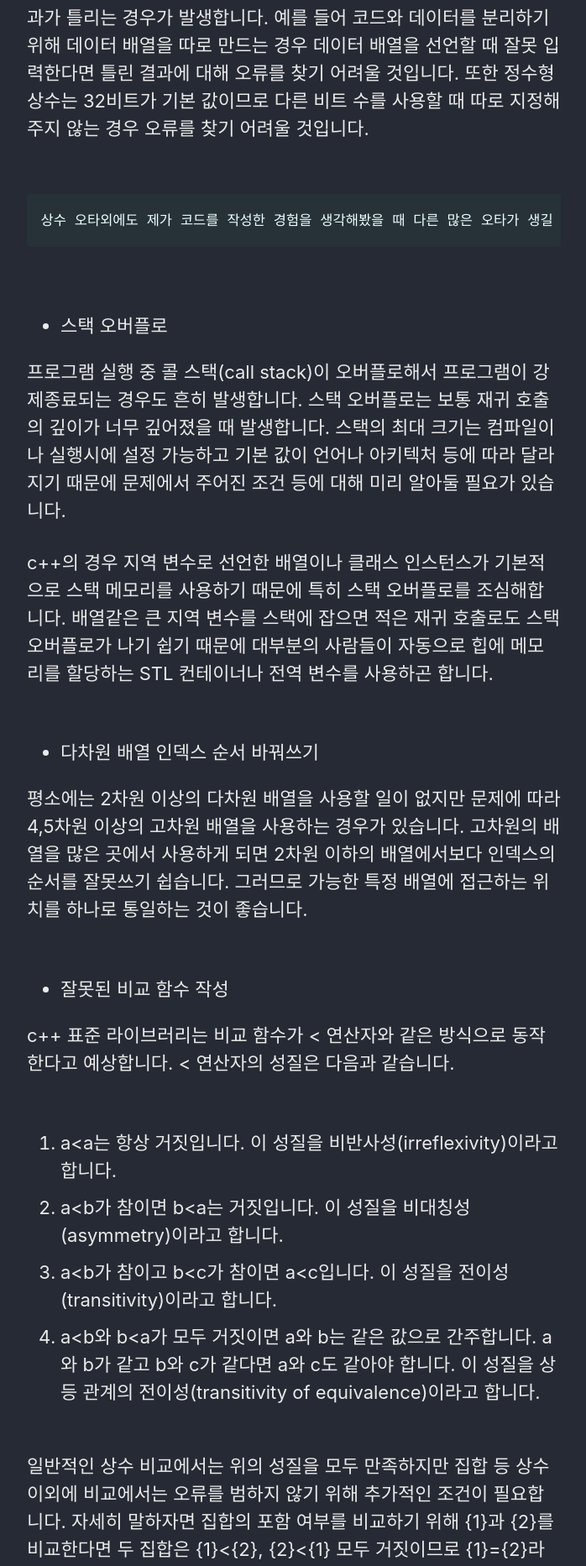
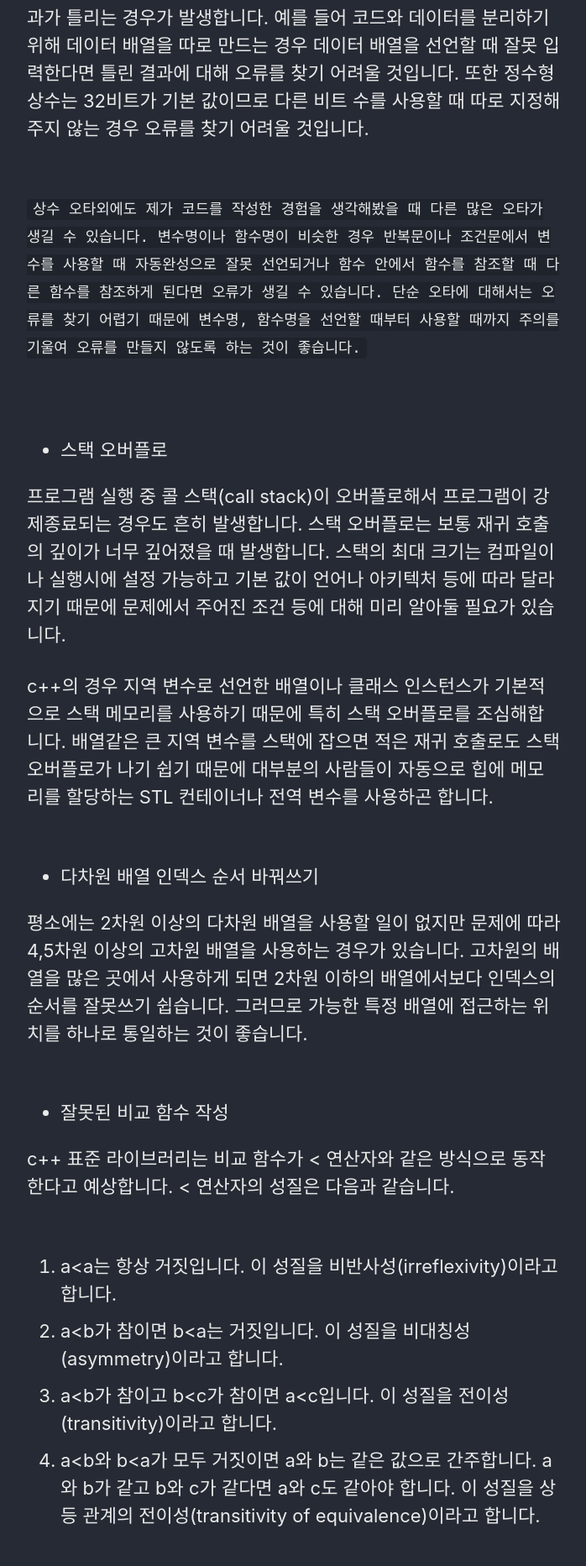
Before and after one commit to ChoMinkyung/chominkyung.github.io, a Jekyll site: the page built from _posts/2021-07-25-[알고리즘 문제 해결 전략]-3 코딩과 디버깅에 관하여(2).md, in a window 1280 px wide. Shown: the part 3402-5267 px from the top of the page at 84% size, without its empty margins (290-988 px from the left). Built offline with Jekyll 4.4.1, drawn with Linux system fonts in a browser that asks for light colours; cached includes are drawn as plain includes.

Commit message:
3(2) 강조 수정

````diff
--- a/_posts/2021-07-25-[알고리즘 문제 해결 전략]-3 코딩과 디버깅에 관하여(2).md
+++ b/_posts/2021-07-25-[알고리즘 문제 해결 전략]-3 코딩과 디버깅에 관하여(2).md
@@ -118,9 +118,7 @@ off-by-one의 오류는 범위의 크기를 계산할 때 하나가 적거나
 변수명이나 함수명에서 낸 오타는 컴파일러가 찾아주기 때문에 코드를 작성할 때 오타에 대해 걱정하지 않는 경우가 많습니다. 하지만 상수를 잘못 입력한다면 결과값이 달라지기 때문에 맞는 코드를 작성해도 결과가 틀리는 경우가 발생합니다. 예를 들어 코드와 데이터를 분리하기 위해 데이터 배열을 따로 만드는 경우 데이터 배열을 선언할 때 잘못 입력한다면 틀린 결과에 대해 오류를 찾기 어려울 것입니다. 또한 정수형 상수는 32비트가 기본 값이므로 다른 비트 수를 사용할 때 따로 지정해주지 않는 경우 오류를 찾기 어려울 것입니다.
 <br><br>
 
-```
-상수 오타외에도 제가 코드를 작성한 경험을 생각해봤을 때 다른 많은 오타가 생길 수 있습니다. 변수명이나 함수명이 비슷한 경우 반복문이나 조건문에서 변수를 사용할 때 자동완성으로 잘못 선언되거나 함수 안에서 함수를 참조할 때 다른 함수를 참조하게 된다면 오류가 생길 수 있습니다. 단순 오타에 대해서는 오류를 찾기 어렵기 때문에 변수명, 함수명을 선언할 때부터 사용할 때까지 주의를 기울여 오류를 만들지 않도록 하는 것이 좋습니다.
-```
+`상수 오타외에도 제가 코드를 작성한 경험을 생각해봤을 때 다른 많은 오타가 생길 수 있습니다. 변수명이나 함수명이 비슷한 경우 반복문이나 조건문에서 변수를 사용할 때 자동완성으로 잘못 선언되거나 함수 안에서 함수를 참조할 때 다른 함수를 참조하게 된다면 오류가 생길 수 있습니다. 단순 오타에 대해서는 오류를 찾기 어렵기 때문에 변수명, 함수명을 선언할 때부터 사용할 때까지 주의를 기울여 오류를 만들지 않도록 하는 것이 좋습니다.`
 
 <br>
 
````
